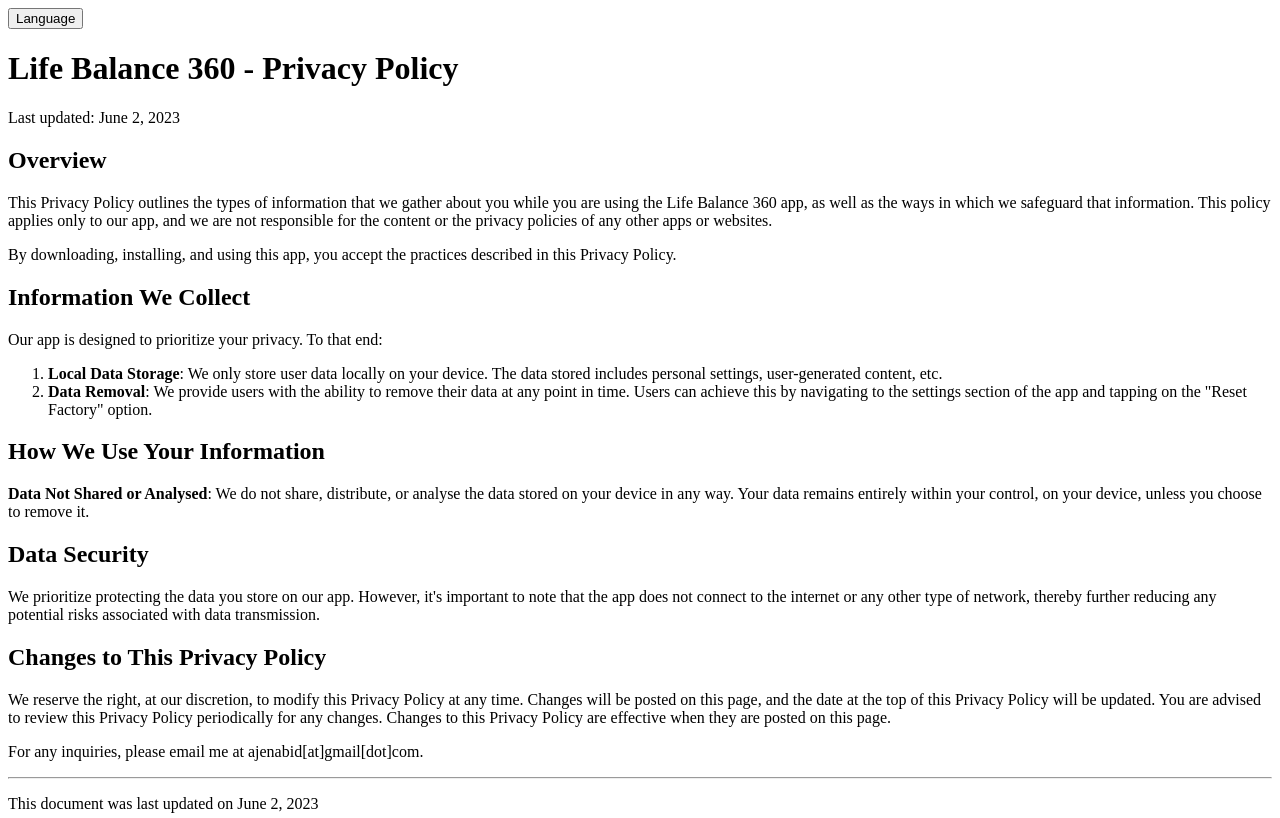
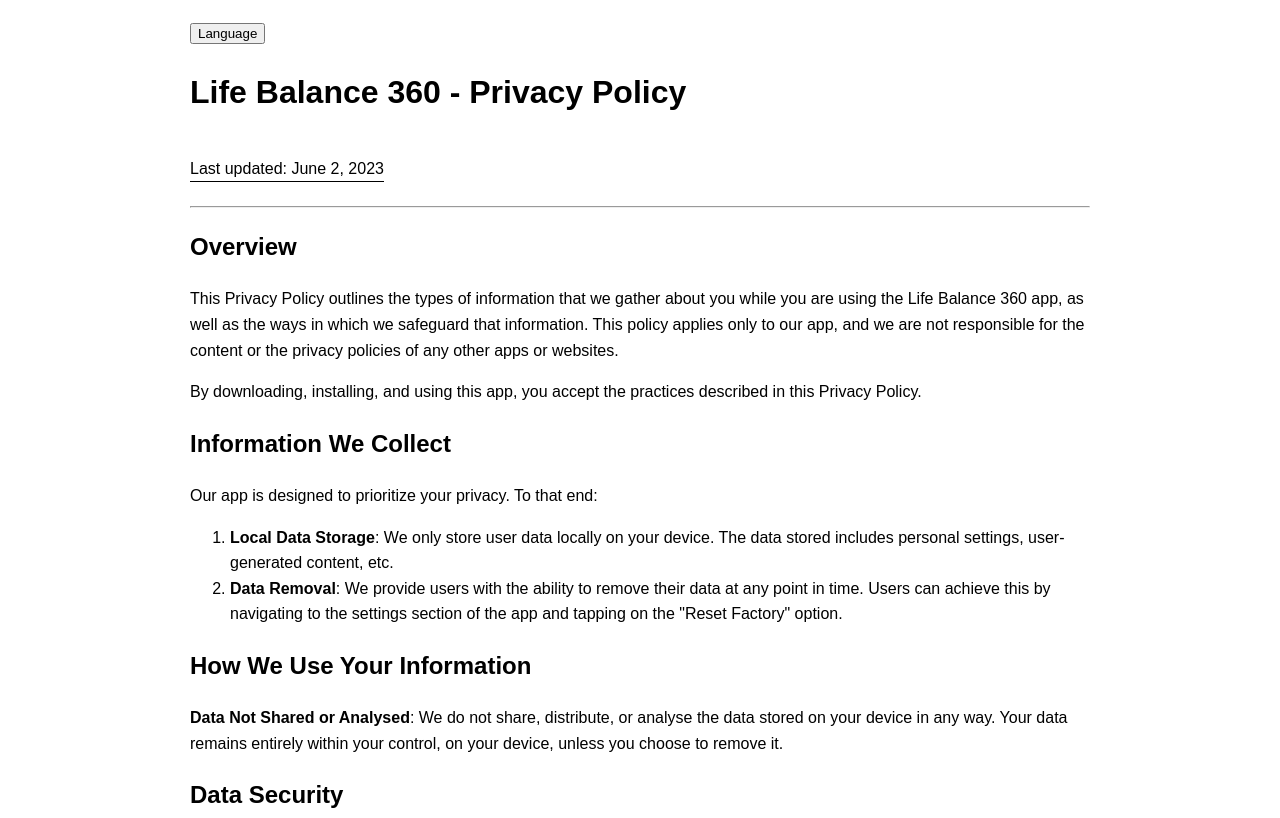
Before and after one commit to alijenabi/life-balance-360-privacy-policy, a plain HTML site: page index.html in a window 1280 px wide. Shown: the top 818 px of the page. Drawn offline with Linux system fonts and the light colour scheme.

Commit message:
some adjustments.

```diff
--- a/index.html
+++ b/index.html
@@ -4,11 +4,27 @@
 <head>
     <title>Life Balance 360 - Privacy Policy</title>
     <style>
+        body {
+            max-width: 900px;
+            margin: auto;
+            padding: 20px;
+            font-family: Arial, sans-serif;
+            line-height: 1.6;
+        }
+
+        .dropdown {
+            position: relative;
+            display: inline-block;
+        }
+
         .dropdown-content {
             display: none;
             position: absolute;
             min-width: 160px;
+            box-shadow: 0px 8px 16px 0px rgba(0, 0, 0, 0.2);
+            padding: 12px 16px;
             z-index: 1;
+            background-color: #f9f9f9;
         }
 
         .dropdown-content a {
@@ -24,6 +40,11 @@
 
         .dropdown:hover .dropdown-content {
             display: block;
+        }
+
+        .last-updated {
+            border-bottom: 1px solid #000;
+            display: inline-block;
         }
     </style>
 </head>
@@ -49,7 +70,8 @@
     </div>
 
     <h1>Life Balance 360 - Privacy Policy</h1>
-    <p>Last updated: June 2, 2023</p>
+    <p class="last-updated">Last updated: June 2, 2023</p>
+    <hr>
 
     <h2>Overview</h2>
     <p>This Privacy Policy outlines the types of information that we gather about you while you are using the Life
@@ -85,7 +107,7 @@
     <p>For any inquiries, please email me at ajenabid[at]gmail[dot]com.</p>
     <hr>
 
-    <p>This document was last updated on June 2, 2023</p>
+    <p class="last-updated">This document was last updated on June 2, 2023</p>
     <p>This Privacy Policy was created for Life Balance 360 by Ali Jenabidehkordi.</p>
 </body>
 
```
